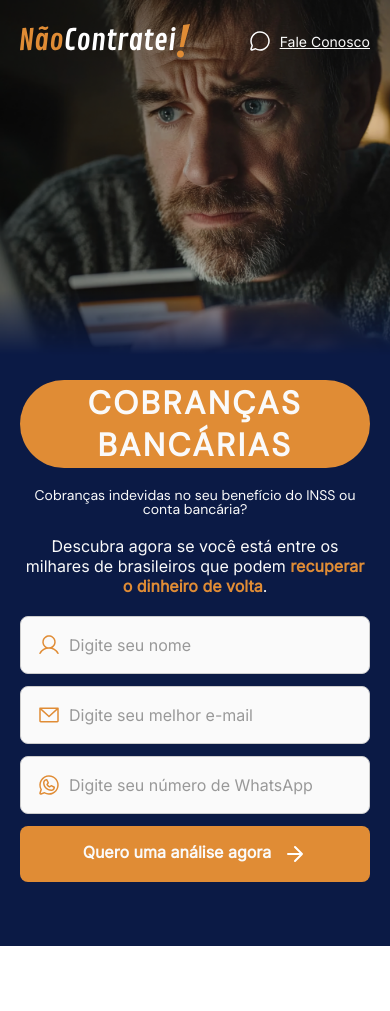
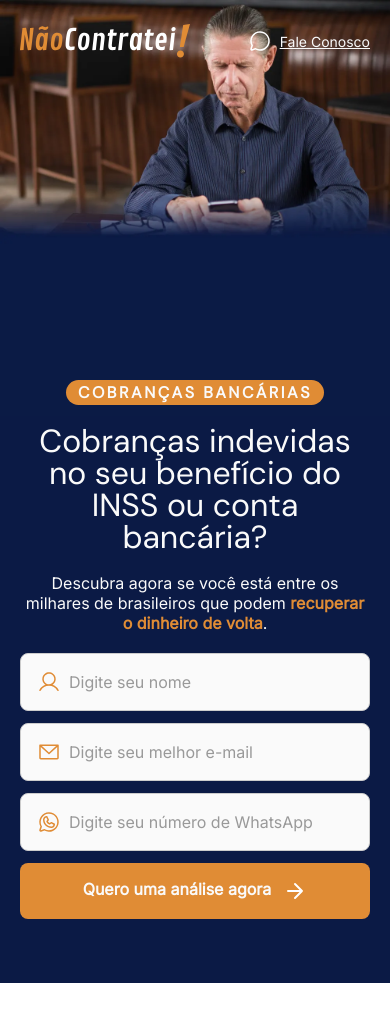
Before and after one commit to ademirjs/NClandingpage, a PHP site: page / in a window 390 px wide. Shown: the top 1011 px of the page. Run offline with PHP 8.4, Linux system fonts and the light colour scheme; some libraries are stand-ins or nearby versions.

Commit message:
alterando imagem

```diff
--- a/lp-especifica-v1/styles.css
+++ b/lp-especifica-v1/styles.css
@@ -463,7 +463,7 @@
     font-size: 14px;
   }
 
-  main .hero .content-text h2 {
+  main .hero .content-text h1 {
     font-size: 32px;
   }
 
@@ -561,7 +561,7 @@
     width: 90%;
   }
 
-  main .hero .content-text h2 {
+  main .hero .content-text h1 {
     font-size: 40px;
   }
 
```
Also changed, not shown: lp-especifica-v1/assets/cover-desktop.webp, lp-especifica-v1/assets/cover-mobile.webp, lp-especifica-v1/assets/cover-tablet.webp.
